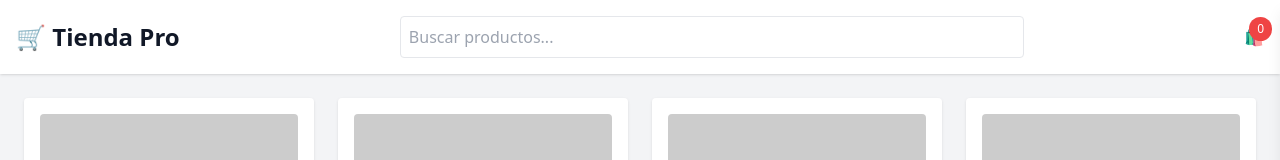
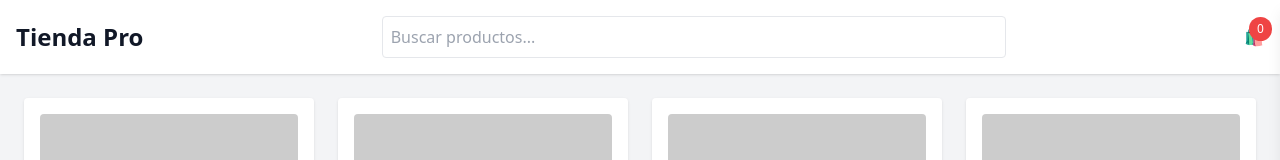
Before and after one commit to Oderlin/Prueba-de-automatizacion-progra-3, a plain HTML site: page index.html in a window 1280 px wide. Shown: the top 160 px of the page. Drawn offline with nearby package versions, Linux system fonts and the light colour scheme; placeholder pictures from the web are drawn by us.

Commit message:
Update index.html

```diff
--- a/index.html
+++ b/index.html
@@ -11,7 +11,7 @@
 
   <!-- Header -->
   <header class="bg-white shadow p-4 flex justify-between items-center">
-    <h1 class="text-2xl font-bold">🛒 Tienda Pro</h1>
+    <h1 class="text-2xl font-bold">Tienda Pro</h1>
     <input id="searchInput" type="text" placeholder="Buscar productos..." class="border p-2 rounded w-1/2 transition duration-300 focus:ring-2 focus:ring-blue-400">
     <button onclick="toggleCart()" class="relative hover:scale-110 transition-transform duration-200">
       🛍️
```
